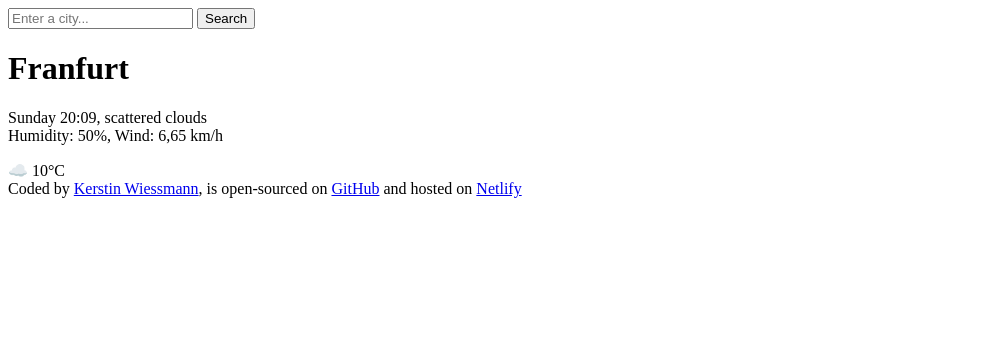
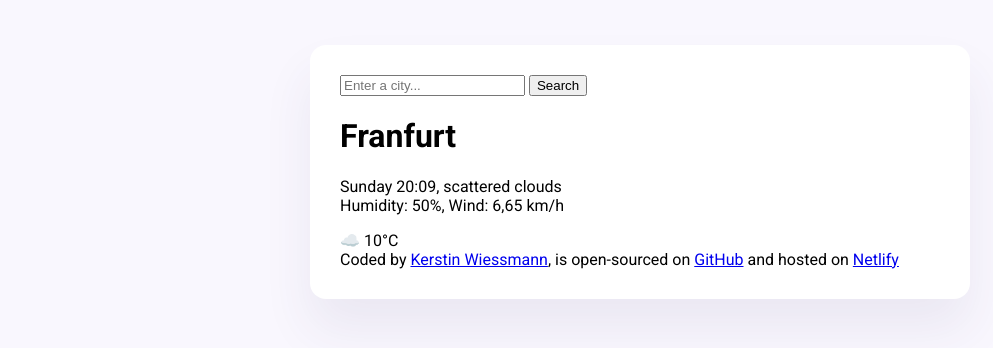
Before and after one commit to KerstinWieseline/wetter, a plain HTML site: page index.html in a window 1280 px wide. Shown: the whole page, without its empty margins (0-993 px from the left). Drawn offline with Linux system fonts and the light colour scheme.

Commit message:
Styled the main container and added custom fonts

```diff
--- a/index.html
+++ b/index.html
@@ -4,8 +4,15 @@
     <meta charset="UTF-8">
     <meta name="viewport" content="width=device-width, initial-scale=1.0">
     <title>Wetter App</title>
+    <link rel="preconnect" href="https://fonts.googleapis.com">
+    <link rel="preconnect" href="https://fonts.gstatic.com" crossorigin>
+    <link
+        href="https://fonts.googleapis.com/css2?family=Poppins:ital,wght@0,100;0,200;0,300;0,400;0,500;0,600;0,700;0,800;0,900;1,100;1,200;1,300;1,400;1,500;1,600;1,700;1,800;1,900&family=Roboto:ital,wght@0,100;0,300;0,400;0,500;0,700;0,900;1,100;1,300;1,400;1,500;1,700;1,900&display=swap"
+        rel="stylesheet">
+    <link rel="stylesheet" href="src/style.css" />
 </head>
 <body>
+    <div class="weather-app">
     <header>
         <form>
             <input type="search" placeholder="Enter a city..." required />
@@ -31,5 +38,6 @@
         <a href="https://github.com/KerstinWieseline/wetter" target="_blank">GitHub</a> and hosted on
         <a href="https://wetter-in.netlify.app/" target="_blank">Netlify</a>
     </footer>
+    </div>
 </body>
 </html>
--- /dev/null
+++ b/src/style.css
@@ -0,0 +1,14 @@
+body {
+    background-color: #f9f7fe;
+    font-family: 'Roboto', sans-serif;
+}
+
+.weather-app {
+    background: white;
+    max-width: 600px;
+    margin: 45px auto;
+    box-shadow: 0 30px 50px rgba(65, 50,100,0.08);
+    border-radius: 16px;
+    padding: 30px;
+
+}
```
